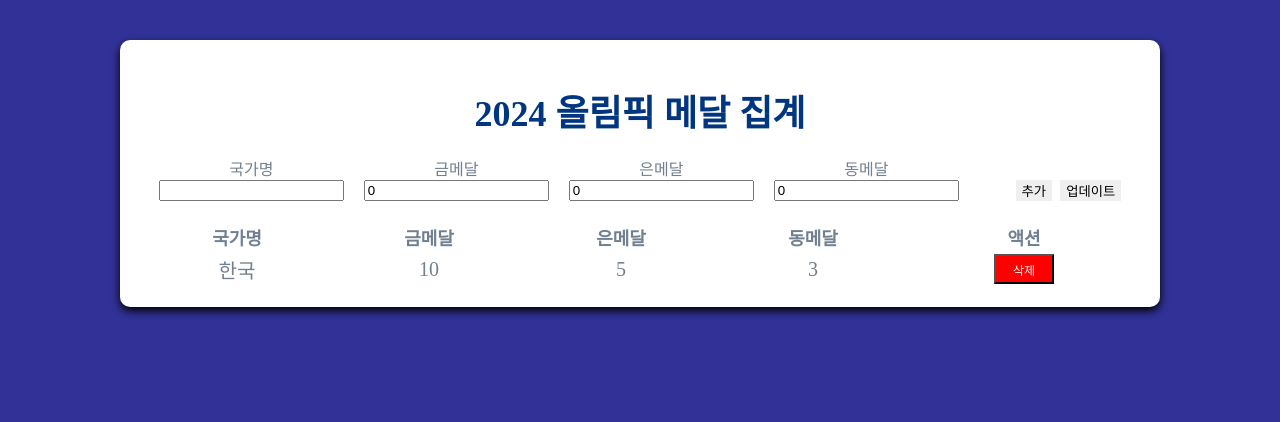
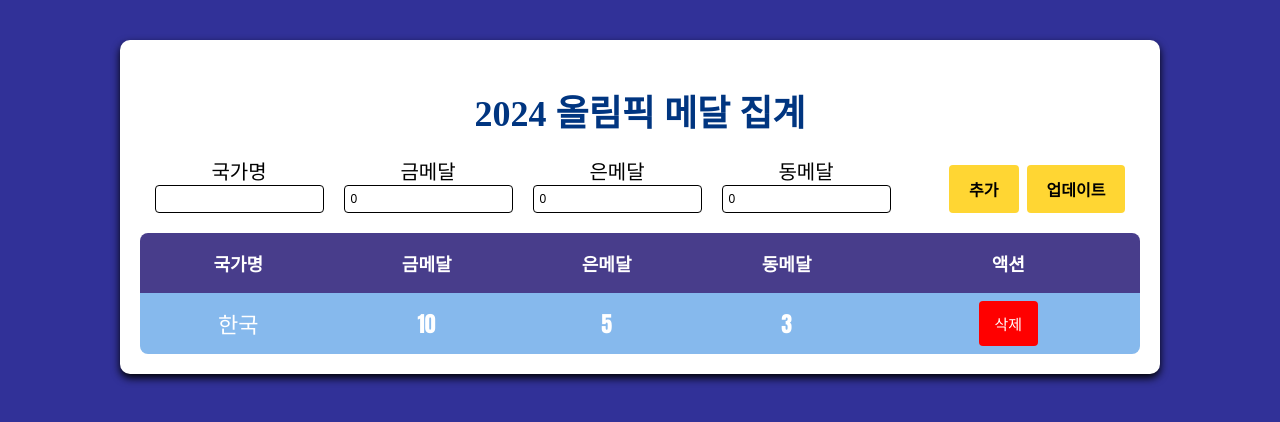
Before and after one commit to PomegranateBlue/Olympic, a React (Vite) app: page / in a window 1280 px wide. Shown: the top 422 px of the page. Built offline with nearby package versions, Linux system fonts and the light colour scheme.

Commit message:
테이블 css 완료?

```diff
--- a/src/App.css
+++ b/src/App.css
@@ -17,7 +17,7 @@ h1 {
 
 .formContent {
   display: flex;
-  gap: 8px;
+  gap: 14px;
   align-items: flex-end;
   margin-bottom: 20px;
   justify-content: space-evenly;
@@ -32,6 +32,16 @@ h1 {
   display: flex;
   flex-direction: column;
   align-items: center;
+  font-size: 20px;
+  color: black;
+  font-weight: 300;
+}
+
+.inputField > input {
+  border-radius: 4px;
+  padding: 6px;
+  border: 1px solid black;
+  font-size: 12px;
 }
 
 .btnContainer {
@@ -43,7 +53,15 @@ h1 {
 }
 
 .btnContainer > button {
-  border: transparent;
+  color: black;
+  background-color: #ffd633;
+  font-size: 16px;
+  padding: 12px 20px;
+  border: none;
+  border-radius: 4px;
+  align-self: center;
+  font-weight: 700;
+  cursor: pointer;
 }
 
 .medalList {
--- a/src/MedalList.css
+++ b/src/MedalList.css
@@ -1,16 +1,58 @@
+.TableContainer {
+  display: block;
+}
+
+.TableContent {
+  width: 100%;
+  border-collapse: collapse;
+}
+
+.tableHeader {
+  width: 100%;
+  height: 60px;
+  margin: 0;
+  padding: 0;
+  color: white;
+  font-size: 18px;
+  font-weight: 900;
+  background-color: darkslateblue;
+}
+
+.tableHeaderCell {
+}
+
 .listHeader {
   font-size: 18px;
 }
 
 .listDetail {
   text-align: center;
-  font-size: 20px;
+  font-size: 22px;
+  font-weight: 500;
+  color: white;
+  font-family: Impact, Haettenschweiler, "Arial Narrow Bold", sans-serif;
 }
 
+.listDetail:nth-child(odd) {
+  background-color: rgb(134, 185, 237);
+}
+
+.listDetail:nth-child(even) {
+  background-color: cornflowerblue;
+}
 #deleteBtn {
   color: white;
   background-color: red;
-  font-size: 12px;
-  width: 60px;
-  height: 30px;
+  border-radius: 4px;
+  font-weight: 500;
+  font-size: 15px;
+  border: none;
+  cursor: pointer;
+  padding: 12px 16px;
 }
+
+.tableHeaderCell {
+}
+.tableBodyCell {
+  padding: 8px;
+}
--- a/src/MedalList.jsx
+++ b/src/MedalList.jsx
@@ -3,24 +3,24 @@ import "./MedalList.css";
 const MedalList = ({ rows, deleteMedalInfo }) => {
   return (
     <div className="TableContainer">
-      <table>
+      <table className="TableContent">
         <thead>
-          <tr className="listHeader">
-            <th>국가명</th>
-            <th>금메달</th>
-            <th>은메달</th>
-            <th>동메달</th>
-            <th>액션</th>
+          <tr className="tableHeader">
+            <th className="tableHeaderCell">국가명</th>
+            <th className="tableHeaderCell">금메달</th>
+            <th className="tableHeaderCell">은메달</th>
+            <th className="tableHeaderCell">동메달</th>
+            <th className="tableHeaderCell">액션</th>
           </tr>
         </thead>
         <tbody>
           {rows.map((row) => (
             <tr key={row.id} className="listDetail">
-              <td>{row.country}</td>
-              <td>{row.gold}</td>
-              <td>{row.silver}</td>
-              <td>{row.copper}</td>
-              <td>
+              <td className="tableBodyCell">{row.country}</td>
+              <td className="tableBodyCell">{row.gold}</td>
+              <td className="tableBodyCell">{row.silver}</td>
+              <td className="tableBodyCell">{row.copper}</td>
+              <td className="tableBodyCell">
                 <button id="deleteBtn" onClick={() => deleteMedalInfo(row.id)}>
                   삭제
                 </button>
```
Also changed, not shown: src/assets/CrimsonPro-VariableFont_wght.ttf (added).
